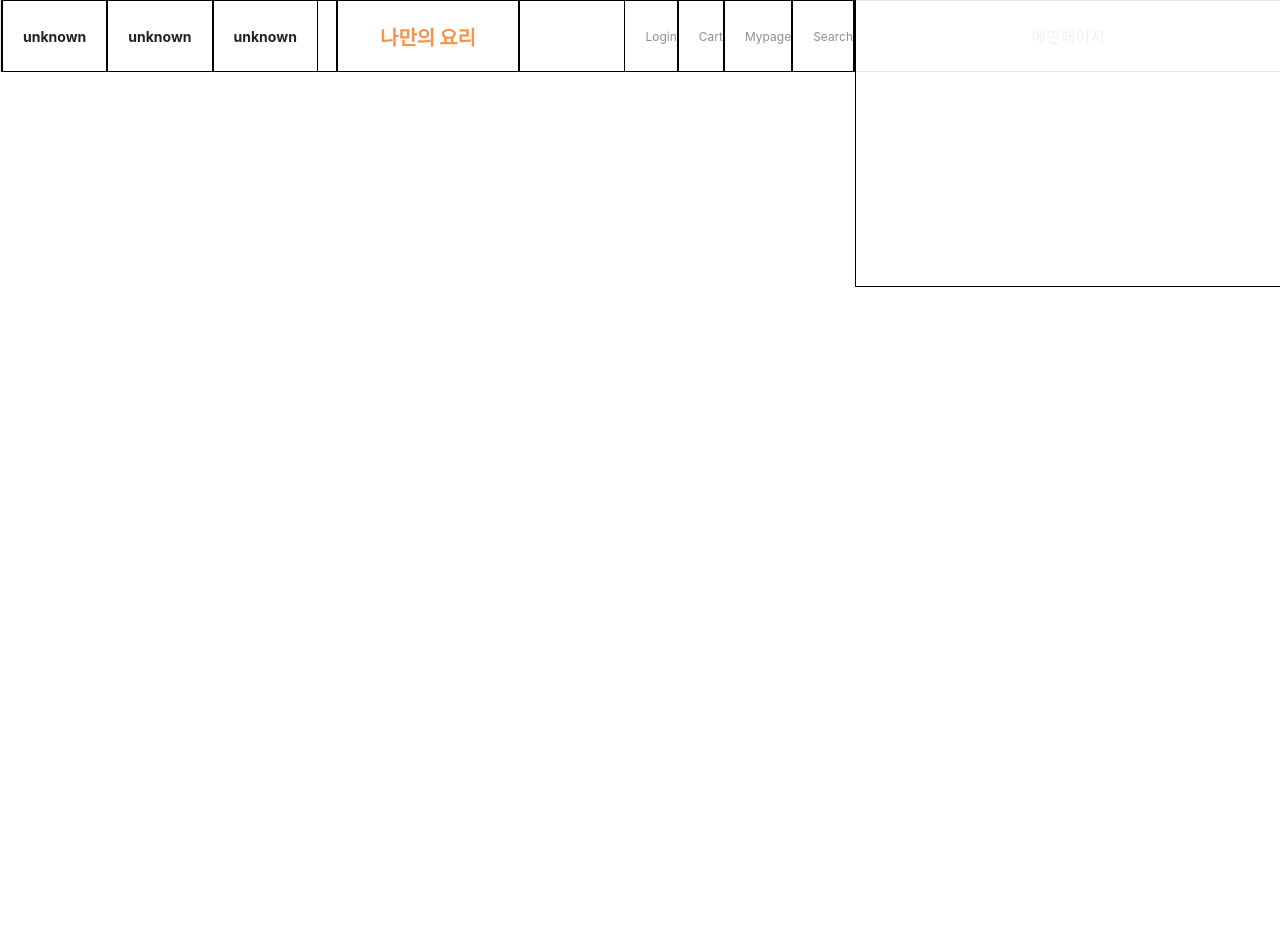
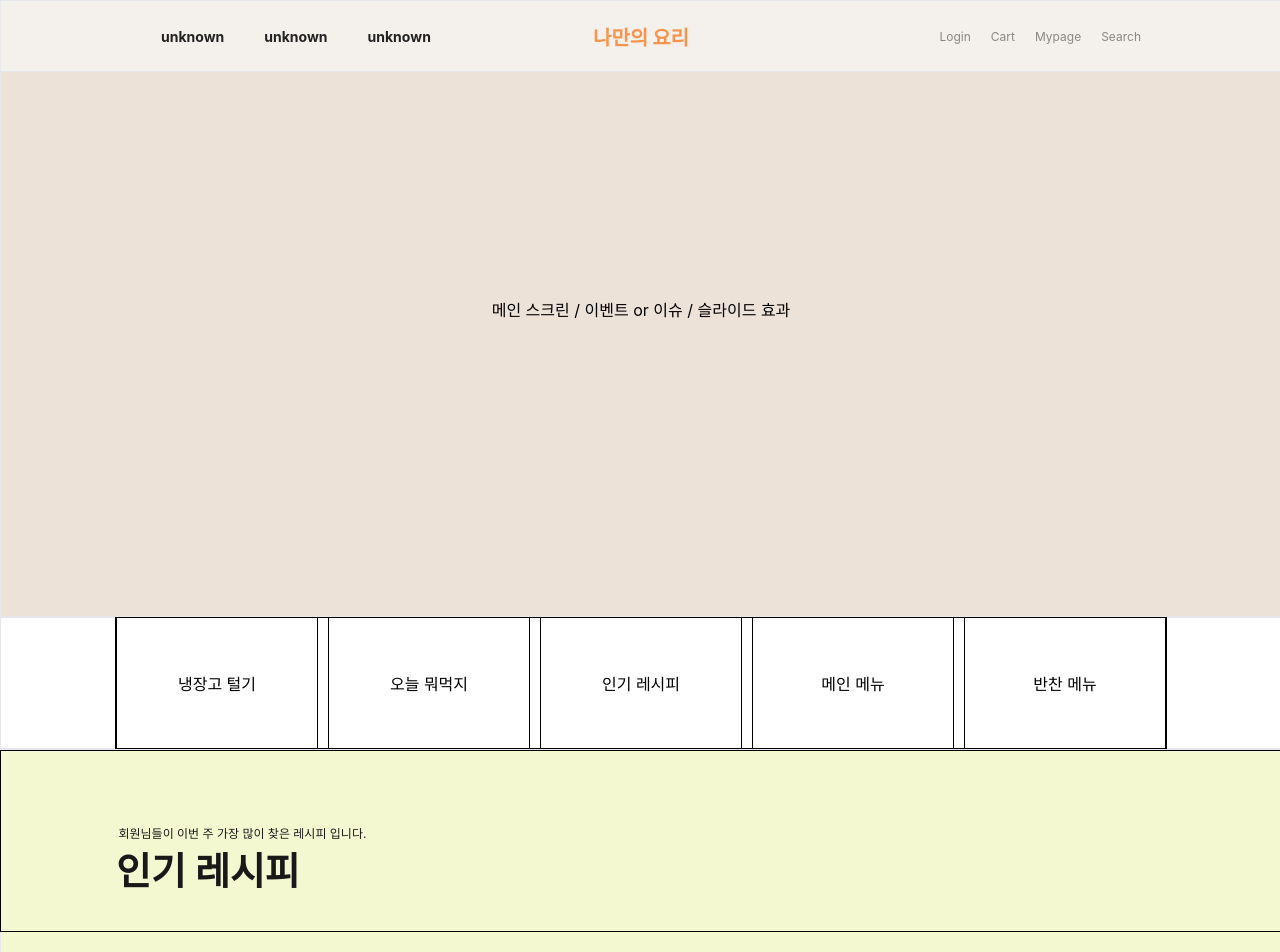
Before and after one commit to JeonJuhwanaaa/cooking_project_front, a React (Create React App) app: page / in a window 1280 px wide. Shown: the top 952 px of the page. Before the commit the page ends 800 px from the top, so only its background shows below. Built offline with nearby package versions, Linux system fonts and the light colour scheme.

Commit message:
feat:homepage css

```diff
--- a/src/App.jsx
+++ b/src/App.jsx
@@ -1,3 +1,4 @@
+import RootContainer from './components/RootContainer/RootContainer';
 import RootHeader from './components/RootHeader/RootHeader';
 import RootLayout from './components/RootLayout/RootLayout';
 import AuthRoute from './routes/AuthRoute';
@@ -12,8 +13,10 @@ function App() {
     <>
       <RootLayout>
         <RootHeader>
-          <AuthRoute />
-          <RecipeRoute />
+          <RootContainer>
+            <AuthRoute />
+            <RecipeRoute />
+          </RootContainer>
         </RootHeader>
       </RootLayout>
 
--- /dev/null
+++ b/src/components/RootContainer/RootContainer.jsx
@@ -0,0 +1,13 @@
+/** @jsxImportSource @emotion/react */
+import * as s from "./style";
+
+function RootContainer({children}) {
+    return (
+        <div css={s.layout}>
+            {children}
+
+        </div>
+    );
+}
+
+export default RootContainer;
--- /dev/null
+++ b/src/components/RootContainer/style.js
@@ -0,0 +1,9 @@
+import { css } from "@emotion/react";
+
+export const layout = css`
+  /* display: flex;
+  flex-direction: column; */
+
+  box-sizing: border-box;
+  width: 100%;
+`
--- a/src/components/RootHeader/RootHeader.jsx
+++ b/src/components/RootHeader/RootHeader.jsx
@@ -6,6 +6,7 @@ function RootHeader({children}) {
 
 
     return (
+        <>
             <div css={s.haederlayout}>
                 <div css={s.left}>
                     <div css={s.leftBox}>
@@ -38,8 +39,9 @@ function RootHeader({children}) {
                     </div>
                 </div>
 
+            </div>
             {children}
-        </div>
+        </>
     );
 }
 
--- a/src/components/RootHeader/style.js
+++ b/src/components/RootHeader/style.js
@@ -2,16 +2,16 @@ import { css } from "@emotion/react";
 
 export const haederlayout = css`
     display: flex;
-    position: sticky;
     justify-content: center;
     align-items: center;
+    position: fixed;
 
-    top: 0px;
+    z-index: 999;
 
     width: 100%;
     height: 70px;
 
-    color: #f4f0eb;
+    background-color: #f4f0eb;
 
     border: 1px solid #e5e7eb;
 `
@@ -32,7 +32,7 @@ export const logo = css`
         color: #fa934a;
     }
 
-    border: 1px solid black;
+    /* border: 1px solid black; */
 `
 
 export const left = css`
@@ -43,7 +43,7 @@ export const left = css`
     width: 394px;
     height: 100%;
 
-    border: 1px solid black;
+    /* border: 1px solid black; */
 `
 
 export const leftBox = css`
@@ -67,7 +67,7 @@ export const leftBox = css`
         }
     }
 
-    border: 1px solid black;
+    /* border: 1px solid black; */
 `
 
 export const right = css`
@@ -78,7 +78,7 @@ export const right = css`
     width: 394px;
     height: 100%;
 
-    border: 1px solid black;
+    /* border: 1px solid black; */
 `
 
 
@@ -101,5 +101,5 @@ export const rightBox = css`
         }
     }
 
-    border: 1px solid black;
+    /* border: 1px solid black; */
 `
--- a/src/pages/HomePage/HomePage.jsx
+++ b/src/pages/HomePage/HomePage.jsx
@@ -1,16 +1,91 @@
 /** @jsxImportSource @emotion/react */
 
 import * as s from "./style";
+
 
 function HomePage(props) {
 
 
 
     return (
-        <div css={s.layout}>
-            <span>메인페이지</span>
+        <>
+            <div css={s.mainLayout}>
+                <span>메인 스크린 / 이벤트 or 이슈 / 슬라이드 효과 </span>
+            </div>
+            <div css={s.category}>
+                <div css={s.inventory}>
+                    <div css={s.item}>
+                        <div css={s.img}>
+                            <img src="" alt="" />
+                        </div>
+                        <div css={s.img_title}>
+                            <span>냉장고 털기</span>
+                        </div>
+                    </div>
+                    <div css={s.item}>
+                        <div css={s.img}>
+                            <img src="" alt="" />
+                        </div>
+                        <div css={s.img_title}>
+                            <span>오늘 뭐먹지</span>
+                        </div>
+                    </div>
+                    <div css={s.item}>
+                        <div css={s.img}>
+                            <img src="" alt="" />
+                        </div>
+                        <div css={s.img_title}>
+                            <span>인기 레시피</span>
+                        </div>
+                    </div>
+                    <div css={s.item}>
+                        <div css={s.img}>
+                            <img src="" alt="" />
+                        </div>
+                        <div css={s.img_title}>
+                            <span>메인 메뉴</span>
+                        </div>
+                    </div>
+                    <div css={s.item}>
+                        <div css={s.img}>
+                            <img src="" alt="" />
+                        </div>
+                        <div css={s.img_title}>
+                            <span>반찬 메뉴</span>
+                        </div>
+                    </div>
+                </div>
+            </div>
 
-        </div>
+            <div css={s.popular}>
+                <div css={s.popularTitle}>
+                    <div css={s.subTitle}>
+                        <span>회원님들이 이번 주 가장 많이 찾은 레시피 입니다.</span>
+                    </div>
+                    <div css={s.mainTitle}>
+                        <span>인기 레시피</span>
+                    </div>
+                </div>
+                <div css={s.popularContents}>
+                    <span>인기 레시피 순위 나열</span>
+                </div>
+            </div>
+
+            <div css={s.choice}>
+                <div css={s.choiceTitle}>
+                    <div css={s.subTitle}>
+                        <span>무엇을 먹을 지 고민이라면!</span>
+                        <span>제가 골라줄테니 마음에 드는 레시피를 찾아 보세요.</span>
+                    </div>
+                    <div css={s.mainTitle}>
+                        <span>랜덤 레시피</span>
+                    </div>
+                </div>
+                <div css={s.popularContents}>
+                    <span>랜덤 레시피</span>
+                </div>
+            </div>
+        </>
     );
 }
 
--- a/src/pages/HomePage/style.js
+++ b/src/pages/HomePage/style.js
@@ -1,12 +1,166 @@
 import { css } from "@emotion/react";
 
-export const layout = css`
+export const mainLayout = css`
     display: flex;
     justify-content: center;
     align-items: center;
 
+    height: 615px;
+    width: 100%;
+
+    background-color: #ede2d8;
+
+    border: 1px solid #e5e7eb;
+`
+// -----------------------------------------------------
+
+export const category = css`
+    display: flex;
+    justify-content: center;
+    align-items: center;
+
+    width: 100%;
+    height: 130px;
+
+    border: 1px solid #e5e7eb;
+`
+
+export const inventory = css`
+    display: flex;
+    justify-content: center;
+    align-items: center;
+
+    height: 100%;
+    width: 1050px;
+
     border: 1px solid black;
+`
 
-    width: 500px;
-    height: 500px;
+export const item = css`
+    display: flex;
+    flex-direction: column;
+    justify-content: center;
+    align-items: center;
+
+    width: 200px;
+    height: 130px;
+
+    &:nth-child(1) {
+        margin-right: 10px;
+    }
+    &:nth-child(2) {
+        margin-right: 10px;
+    }
+    &:nth-child(3) {
+        margin-right: 10px;
+    }
+    &:nth-child(4) {
+        margin-right: 10px;
+    }
+
+    border: 1px solid black;
 `
+export const img = css`
+    display: flex;
+    justify-content: center;
+    align-items: center;
+
+
+
+`
+export const img_title = css`
+
+`
+// -----------------------------------------------------
+
+export const popular = css`
+    display: flex;
+    flex-direction: column;
+    justify-content: center;
+    align-items: center;
+
+    width: 100%;
+
+    background-color: #f4f8d1;
+
+    border: 1px solid #e5e7eb;
+`
+// -----------------------------------------------------
+
+export const popularTitle = css`
+    display: flex;
+    flex-direction: column;
+    justify-content: center;
+    align-items: center;
+
+    height: 180px;
+    width: 100%;
+
+    border: 1px solid black;
+`
+
+export const subTitle = css`
+    display: flex;
+    flex-direction: column;
+    justify-content: end;
+
+    margin-left: 5px;
+
+    height: 181px;
+    width: 1050px;
+
+    color: #191919;
+    font-size: 12px;
+
+    /* border: 1px solid black; */
+`
+export const mainTitle = css`
+    display: flex;
+
+    color: #191919;
+    font-size: 38px;
+    font-weight: 700;
+
+    height: 100%;
+    width: 1050px;
+
+    /* border: 1px solid black; */
+`
+// -----------------------------------------------------
+export const popularContents = css`
+    display: flex;
+    justify-content: center;
+    align-items: center;
+
+    height: 450px;
+    width: 100%;
+
+    /* border: 1px solid black; */
+`
+// -----------------------------------------------------
+
+export const choice = css`
+    display: flex;
+    flex-direction: column;
+    justify-content: center;
+    align-items: center;
+
+    width: 100%;
+
+    /* background-color: #f4f8d1; */
+
+    border: 1px solid #e5e7eb;
+`
+
+export const choiceTitle = css`
+    display: flex;
+    flex-direction: column;
+    justify-content: center;
+    align-items: center;
+
+    height: 180px;
+    width: 100%;
+
+    border: 1px solid black;
+`
+// -----------------------------------------------------
```
Also changed, not shown: src/components/RootLayout/style.js (line endings or trailing spaces). Lines whose indentation alone changed are shown as unchanged.
